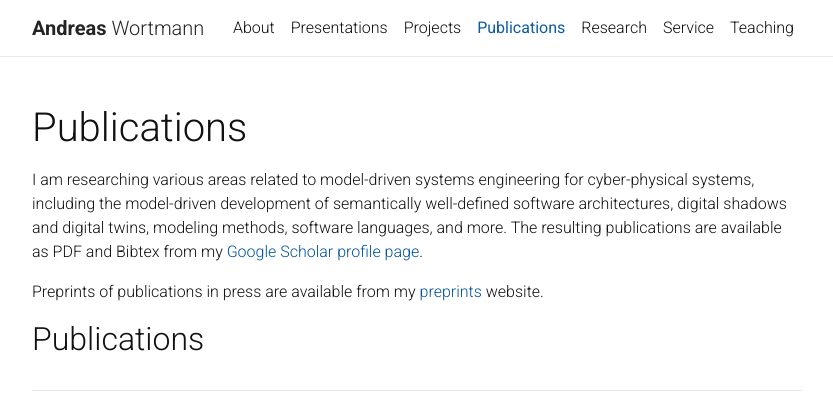
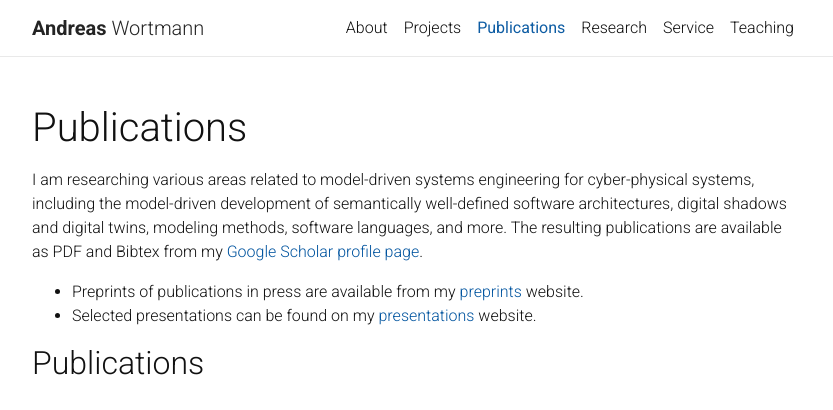
Before and after one commit to awortmann/awortmann.github.io, a Jekyll site: the page built from _pages/publications.md, in a window 1280 px wide and 900 px high, cut to the strip 0-410 px from the top of the window. Shown: the whole strip, without its empty margins (223-1056 px from the left). Built offline with Jekyll 4.4.1, drawn with Linux system fonts in a browser that asks for light colours; nearby versions of some CDN libraries; a style sheet for code colours, icons or effects is not loaded.

Commit message:
Minor update

```diff
--- a/_pages/publications.md
+++ b/_pages/publications.md
@@ -9,7 +9,8 @@
 
 I am researching various areas related to model-driven systems engineering for cyber-physical systems, including the model-driven development of semantically well-defined software architectures, digital shadows and digital twins, modeling methods, software languages, and more. The resulting publications are available as PDF and Bibtex from my [Google Scholar profile page](https://scholar.google.de/citations?user=6ImtercAAAAJ&hl=de&oi=ao).
 
-Preprints of publications in press are available from my [preprints](../preprints/) website.
+- Preprints of publications in press are available from my [preprints](../preprints/) website.
+- Selected presentations can be found on my [presentations](../presentations) website.
 
 ## Publications
 
```
Also changed, not shown: _pages/presentations.md (+1 -1 lines).
